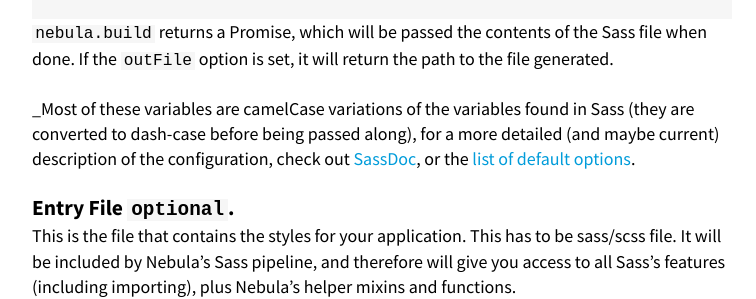
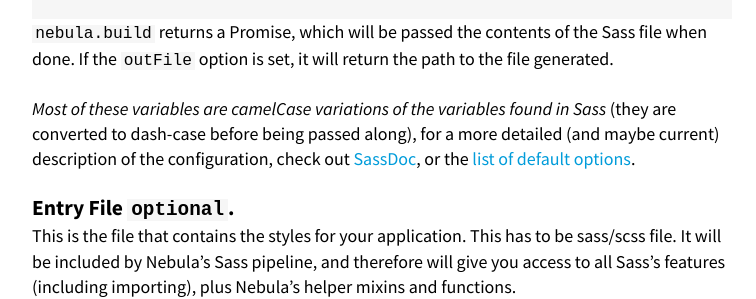
Before and after one commit to marcohamersma/nebula.css, a Jekyll site: the page built from docs/api.md, in a window 1280 px wide and 900 px high. Shown: the part 267-566 px from the top of the window, without its empty margins (258-1014 px from the left). Built offline with Jekyll 4.4.1, drawn with Linux system fonts in a browser that asks for light colours; some of the changed text lies outside the part shown.

Commit message:
documentation update

```diff
--- a/docs/api.md
+++ b/docs/api.md
@@ -12,7 +12,7 @@ nebula.build(<entry file>, <options>);
 
 `nebula.build` returns a Promise, which will be passed the contents of the Sass file when done. If the `outFile` option is set, it will return the path to the file generated.
 
-_Most of these variables are camelCase variations of the variables found in Sass (they are converted to dash-case before being passed along), for a more detailed (and maybe current) description of the configuration, check out [SassDoc](http://marcohamersma.github.io/nebula.css/sassdoc), or the [list of default options](../lib/base-config.js).
+_Most of these variables are camelCase variations of the variables found in Sass_ (they are converted to dash-case before being passed along), for a more detailed (and maybe current) description of the configuration, check out [SassDoc](http://marcohamersma.github.io/nebula.css/sassdoc), or the [list of default options](../lib/base-config.js).
 
 ### Entry File `optional`.
 This is the file that contains the styles for your application. This has to be sass/scss file. It will be included by Nebula's Sass pipeline, and therefore will give you access to all Sass's features (including importing), plus Nebula's helper mixins and functions.
```
Also changed, not shown: other parts of docs/api.md (+2 -2 lines), docs/sassdoc/index.html (+3 -3 lines), README.MD.
